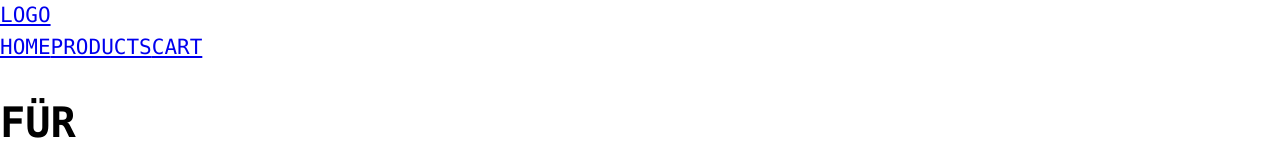
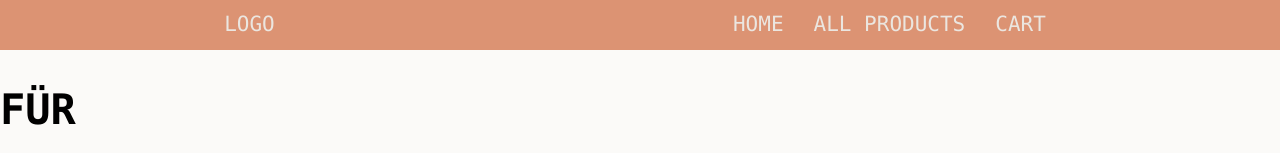
Before and after one commit to anadelic/ecommerce-store-next, a Next.js app: page / in a window 1280 px wide. Shown: the top 153 px of the page. Built offline with nearby package versions, Linux system fonts and the light colour scheme.

Commit message:
Add some style

```diff
--- a/app/global.scss
+++ b/app/global.scss
@@ -10,7 +10,7 @@ body {
   font-family: 'Dank Mono', SFMono-Regular, Consolas, 'Liberation Mono', Menlo,
     Courier, monospace;
   font-size: 21px;
-  background-color: var(--main-bg-color);
+  background-color: #fbfaf8;
   color: var(--main-text-color);
   line-height: 1.5;
   margin: 0;
--- a/app/layout.js
+++ b/app/layout.js
@@ -1,21 +1,20 @@
 import './global.scss';
 import Link from 'next/link';
+import styles from './layout.module.scss';
 
 export default function RootLayout({ children }) {
   return (
     <html lang="en">
       <head />
       <body>
-        <header>
+        <header className={styles.header}>
+          <div>
+            <Link href="/">LOGO</Link>
+          </div>
           <nav>
-            <div>
-              <Link href="/">LOGO</Link>
-            </div>
-            <div>
-              <Link href="/">HOME</Link>
-              <Link href="/">PRODUCTS</Link>
-              <Link href="/">CART</Link>
-            </div>
+            <Link href="/">HOME</Link>
+            <Link href="/products">ALL PRODUCTS</Link>
+            <Link href="/">CART</Link>
           </nav>
         </header>
         {children}
--- /dev/null
+++ b/app/layout.module.scss
@@ -0,0 +1,16 @@
+.header {
+  max-width: 100%;
+  display: flex;
+  justify-content: space-around;
+  align-items: center;
+  background-color: #dc9373;
+  height: 50px;
+
+  a {
+    color: #ebe6e0;
+    text-decoration: none;
+    line-height: 1.5;
+    margin-right: 10px;
+    padding: 10px;
+  }
+}
--- a/app/page.js
+++ b/app/page.js
@@ -1,16 +1,16 @@
 import { Inter } from '@next/font/google';
 import Image from 'next/image';
-
-const inter = Inter({ subsets: ['latin'] });
+import styles from './page.module.scss';
 
 export default function Home() {
   return (
     <main>
       <h1>
-        FÜR <br /> GROSS UND KLEIN{' '}
+        FÜR <br /> GROSS UND KLEIN
       </h1>
       <div>
         <Image
+          className={styles.image}
           src="/images/mainfoto.jpg"
           alt="mainphoto"
           width="500"
--- /dev/null
+++ b/app/page.module.scss
@@ -0,0 +1,15 @@
+.main {
+  display: inline-flex;
+  justify-content: center;
+  align-items: center;
+
+  .image {
+    width: 800px;
+    height: 500px;
+    margin-left: 20px;
+  }
+
+  .h1 {
+    display: inline-flex;
+  }
+}
--- a/tsconfig.json
+++ b/tsconfig.json
@@ -10,7 +10,8 @@
     "**/*.cjs",
     "**/*.mjs",
     ".next/types/**/*.ts",
-    "next-env.d.ts"
+    "next-env.d.ts",
+    "app/products"
   ],
   "compilerOptions": {
     "jsx": "preserve",
```
Also changed, not shown: app/products/[products}/page.js (added, +10 -0 lines), app/products/head.js (added, +9 -0 lines), app/products/page.js (added, +10 -0 lines), app/products/layout.js (added), public/images/DollIris.jpg (added).
